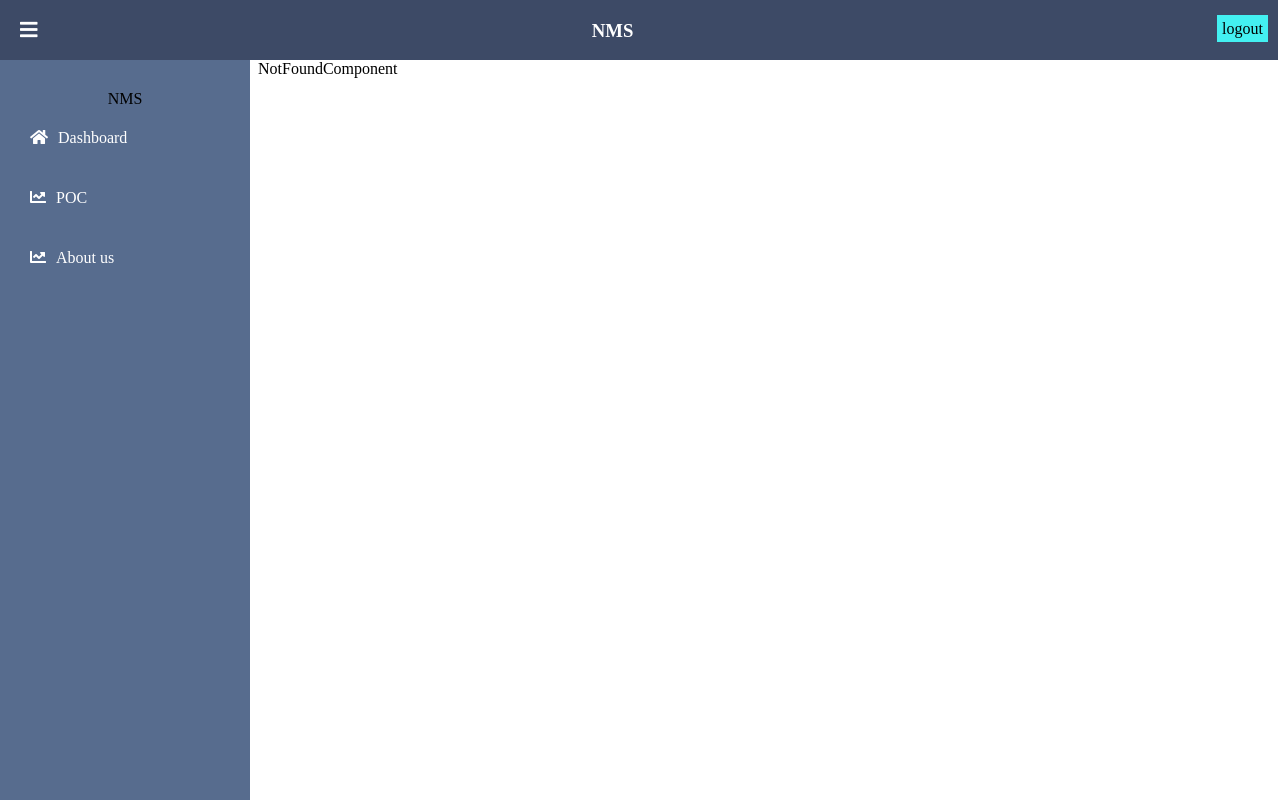
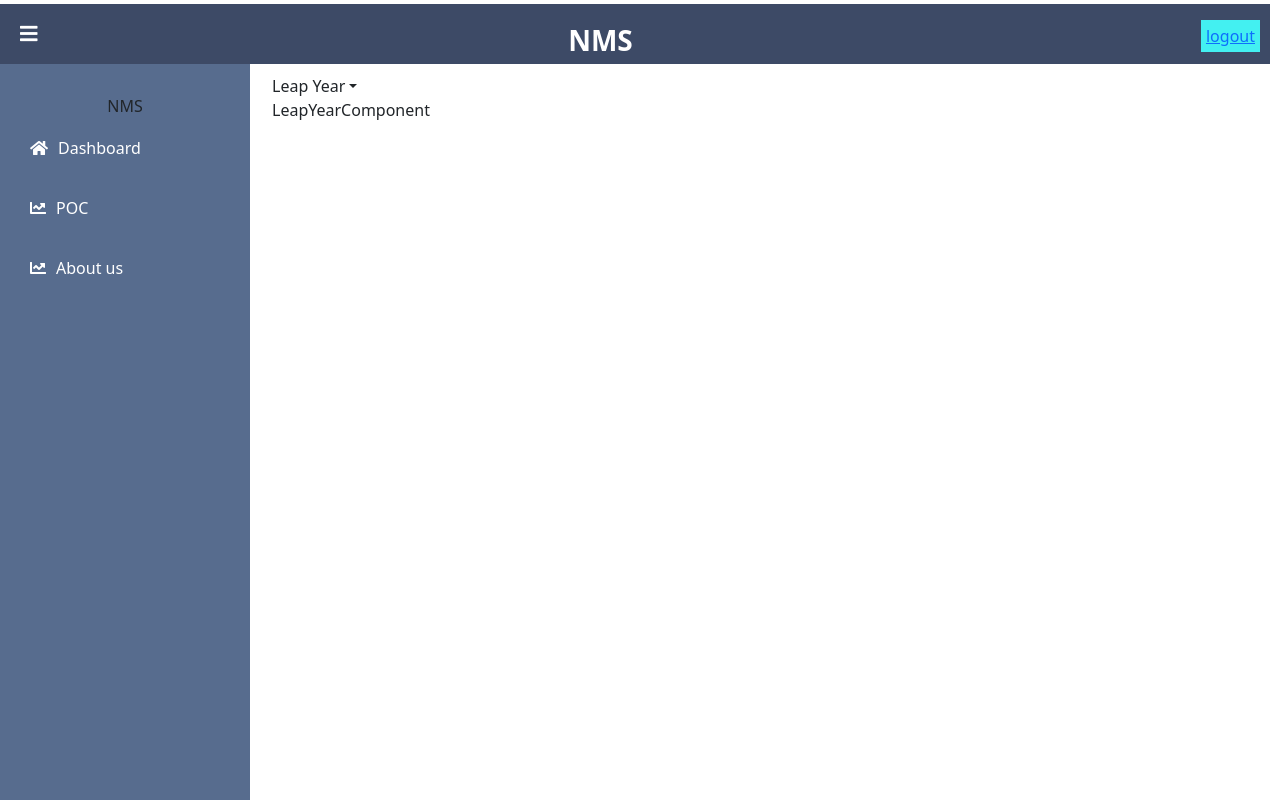
Before and after one commit to kalesmca/webpack-react-boilerplate, a React app: page /poc/leap in a window 1280 px wide. Built offline with nearby package versions, Linux system fonts and the light colour scheme.

Commit message:
poc navigations done

```diff
--- a/package.json
+++ b/package.json
@@ -39,6 +39,8 @@
     "webpack-merge": "^5.8.0"
   },
   "dependencies": {
+    "bootstrap": "^5.3.0",
+    "react-bootstrap": "^2.7.4",
     "react": "^17.0.2",
     "react-dom": "^17.0.2",
     "react-router": "^6.13.0",
--- a/src/App.js
+++ b/src/App.js
@@ -1,11 +1,15 @@
 import React from "react";
 import { BrowserRouter, Routes, Route } from "react-router-dom";
-import LayoutContainer from './containers/layout/layout-container';
+import LayoutContainer from "./containers/layout/layout-container";
 import DashboardComponent from "./containers/dashboard/dashboardComponent";
 import PocComponent from "./containers/POC/pocComponent";
 import AboutUsComponent from "./containers/aboutUs/aboutUsComponent";
 import NotFoundComponent from "./containers/notFound/notFoundComponent";
-import './index.css'
+import LeapYearComponent from "./containers/POC/components/leapYearComponent";
+import OddOREvenComponent from "./containers/POC/components/odd-even-Component";
+import PrimeNumberComponent from "./containers/POC/components/primeNumberComponent";
+
+import "./index.css";
 
 export default ({ theme }) => {
   return (
@@ -14,18 +18,20 @@ export default ({ theme }) => {
     //     <LayoutContainer />
     //   </div>
     // </BrowserRouter>
-    <BrowserRouter >
+    <BrowserRouter>
       <Routes>
         <Route path="/" element={<LayoutContainer />}>
           {/* <Route index element={<LoginContainer />} /> */}
           <Route index path="dashboard" element={<DashboardComponent />} />
-                <Route path="poc" element={<PocComponent />} />
+          <Route path="poc" element={<PocComponent />}>
+            <Route path="leap" element={<LeapYearComponent />} />
+            <Route path="prime" element={<PrimeNumberComponent />} />
+            <Route path="odd-even" element={<OddOREvenComponent />} />
+          </Route>
           <Route path="about-us" element={<AboutUsComponent />} />
 
           <Route path="*" element={<NotFoundComponent />} />
-
         </Route>
-
       </Routes>
     </BrowserRouter>
   );
--- a/src/bootstrap.js
+++ b/src/bootstrap.js
@@ -1,5 +1,7 @@
 import React from "react";
 import ReactDOM from "react-dom";
+import 'bootstrap/dist/css/bootstrap.min.css';
+
 
 import App from "./App";
 
--- /dev/null
+++ b/src/config/constants.js
@@ -0,0 +1,11 @@
+export const pocList = [
+    {
+        label: "Leap Year", path:"leap"
+    },
+    {
+        label: "Prime Number", path:"prime"
+    },
+    {
+        label: "Odd or Even", path:"odd-even"
+    }
+]
--- /dev/null
+++ b/src/containers/POC/components/leapYearComponent.js
@@ -0,0 +1,9 @@
+import React from "react";
+
+const LeapYearComponent = () =>{
+    return(
+        <div>LeapYearComponent</div>
+    )
+}
+
+export default LeapYearComponent;
--- /dev/null
+++ b/src/containers/POC/components/odd-even-Component.js
@@ -0,0 +1,9 @@
+import React from "react";
+
+const OddOREvenComponent = () =>{
+    return(
+        <div>OddOREvenComponent</div>
+    )
+}
+
+export default OddOREvenComponent;
--- /dev/null
+++ b/src/containers/POC/components/primeNumberComponent.js
@@ -0,0 +1,9 @@
+import React from "react";
+
+const PrimeNumberComponent = () =>{
+    return(
+        <div>PrimeNumberComponent</div>
+    )
+}
+
+export default PrimeNumberComponent;
--- /dev/null
+++ b/src/containers/POC/poc.scss
@@ -0,0 +1,4 @@
+.poc-container{
+    margin:10px;
+    position: absolute;
+}
--- a/src/containers/POC/pocComponent.js
+++ b/src/containers/POC/pocComponent.js
@@ -1,9 +1,58 @@
-import React from "react";
+import React, { useEffect , useState} from "react";
+import "./poc.scss";
+import NavDropdown from "react-bootstrap/NavDropdown";
+import { useNavigate } from "react-router-dom";
+import { pocList } from "../../config/constants";
+import { Outlet, Link } from "react-router-dom";
 
-const PocComponent = () =>{
-    return(
-        <div>PocComponent</div>
-    )
-}
+const PocComponent = () => {
+  const [selectedPoc, setSelectedPoc] = useState(pocList[0])
+  useEffect(()=>{
+    navigate(pocList[0].path);
+  },[])
+  useEffect(() => {
+    console.log(pocList);
+  });
+
+  const navigate = useNavigate();
+  const navigation = (path) => {
+    navigate(path);
+  };
+
+  return (
+    <div className="poc-container">
+      <div className="link link-drop">
+        <NavDropdown title={selectedPoc.label} id="basic-nav-dropdown">
+          {pocList?.length &&
+            pocList.map((poc, pIndex) => {
+              return (
+                <React.Fragment key={pIndex}>
+                  <NavDropdown.Item onClick={() => {
+                    setSelectedPoc(poc);
+                    navigation(poc.path);
+                    }}>
+                    {poc.label}
+                  </NavDropdown.Item>
+                </React.Fragment>
+              );
+            })}
+          {/* <NavDropdown.Item onClick={()=> navigation("stock-list")}>{global.label.nav.stockList}</NavDropdown.Item>
+                                    <NavDropdown.Item onClick={()=> navigation("stock-entry")}>
+                                    {global.label.nav.stockEntry}
+                                    </NavDropdown.Item>
+                                    <NavDropdown.Divider />
+
+
+                                    <NavDropdown.Item onClick={()=> navigation("stock-dashboard")}>
+                                    {global.label.nav.dashboard}
+                                    </NavDropdown.Item> */}
+        </NavDropdown>
+      </div>
+      <div className="inner-page">
+        <Outlet />
+      </div>
+    </div>
+  );
+};
 
 export default PocComponent;
```
Also changed, not shown: 1 other file (tests, documents, lock files or other folders). Lines whose indentation alone changed are shown as unchanged.
